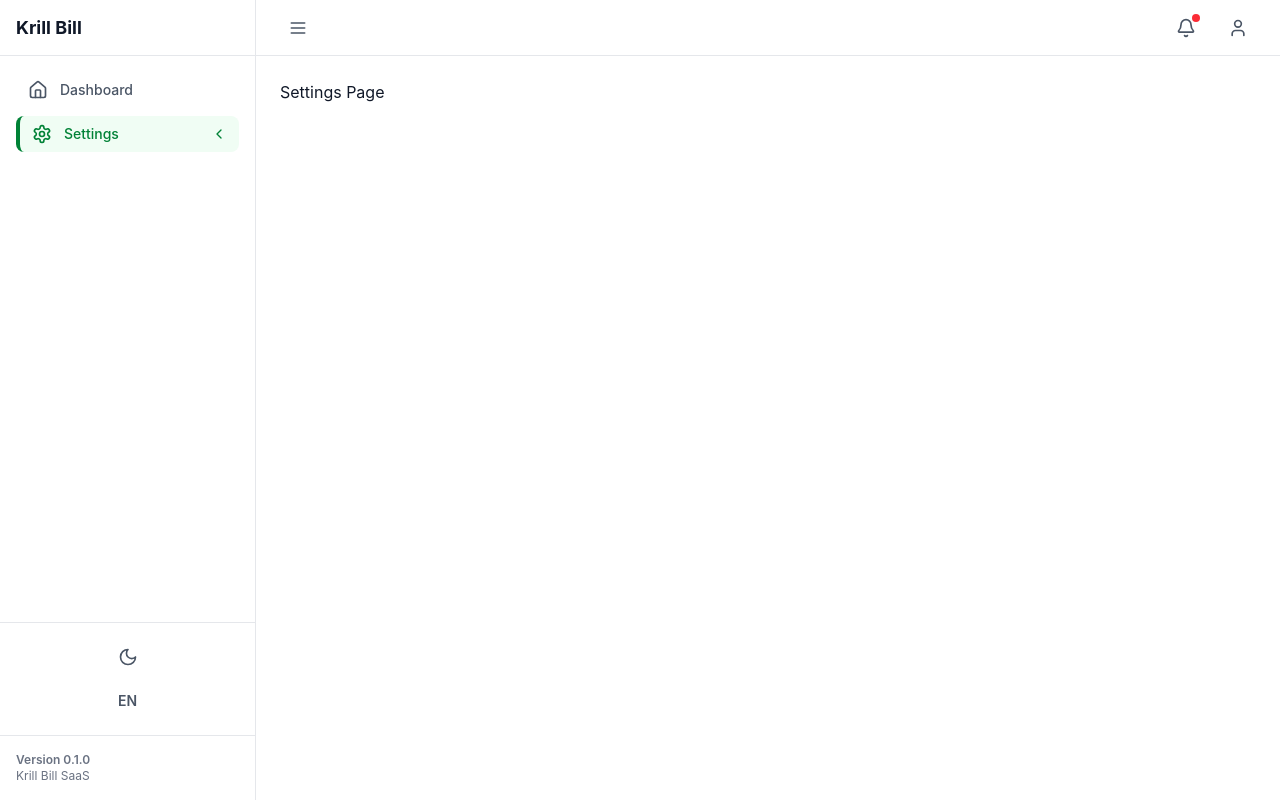
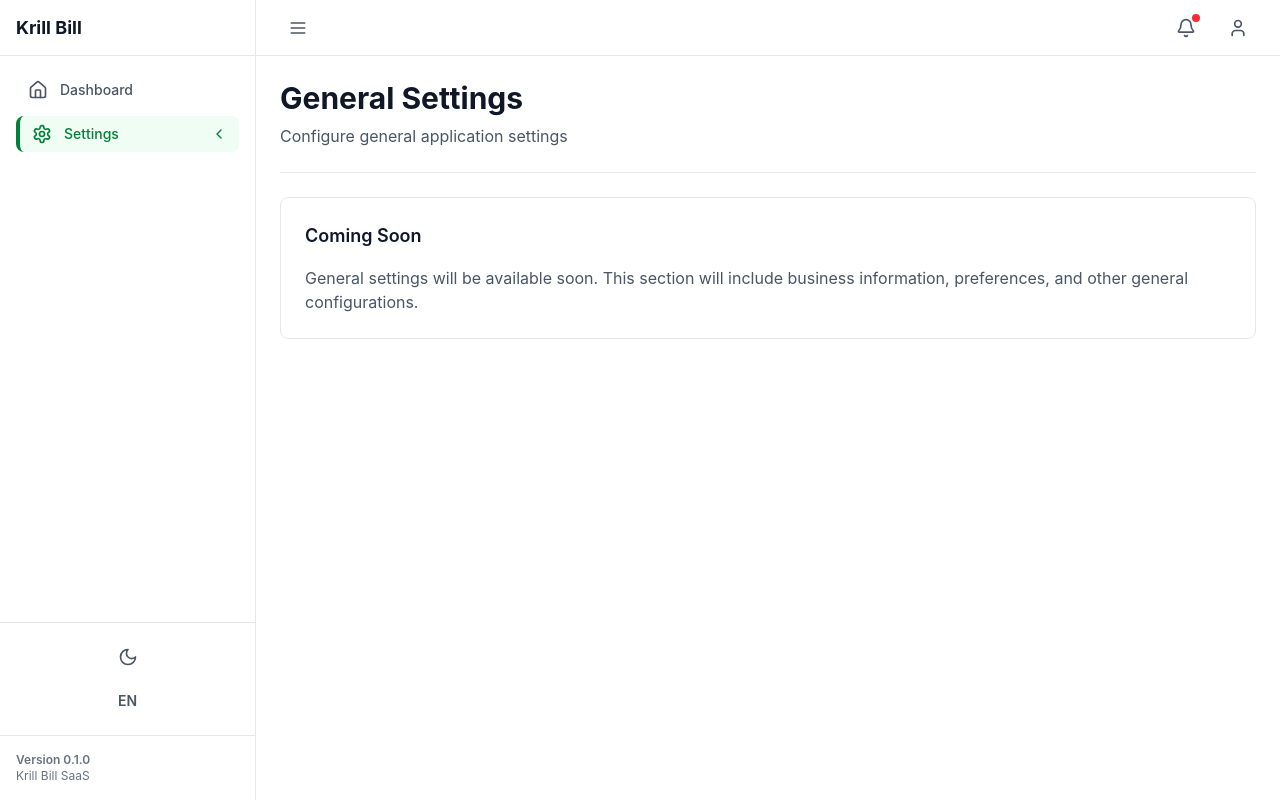
Before and after one commit to terrarium-labs/krill-bill, a React (Vite) app: page /admin/settings in a window 1280 px wide. Built offline with nearby package versions, Linux system fonts and the light colour scheme.

Commit message:
refactor: restructure app folder with pages directory (Dashboard, SettingsGeneral, SettingsSerialNumbers)

```diff
--- a/src/app/AppRoutes.tsx
+++ b/src/app/AppRoutes.tsx
@@ -1,5 +1,5 @@
 import { Routes, Route } from 'react-router';
-import Dashboard from './Dashboard';
+import Dashboard from './pages/Dashboard';
 import AdminRoutes from './admin/AdminRoutes';
 
 export default function AppRoutes() {
--- a/src/app/admin/AdminRoutes.tsx
+++ b/src/app/admin/AdminRoutes.tsx
@@ -1,11 +1,12 @@
 import { Routes, Route } from 'react-router';
-import SerialNumbersPage from './SerialNumbersPage';
+import SettingsSerialNumbers from '../pages/SettingsSerialNumbers';
+import SettingsGeneral from '../pages/SettingsGeneral';
 
 export default function AdminRoutes() {
   return (
     <Routes>
-      <Route path="serial-numbers" element={<SerialNumbersPage />} />
-      <Route path="settings" element={<div>Settings Page</div>} />
+      <Route path="serial-numbers" element={<SettingsSerialNumbers />} />
+      <Route path="settings" element={<SettingsGeneral />} />
     </Routes>
   );
 }
--- /dev/null
+++ b/src/app/pages/SettingsGeneral/index.tsx
@@ -0,0 +1,21 @@
+import PageHeader from '../../components/page-header';
+
+export default function SettingsGeneral() {
+  return (
+    <div className="space-y-6">
+      <PageHeader
+        title="General Settings"
+        description="Configure general application settings"
+      />
+
+      <div className="bg-white dark:bg-gray-900 rounded-lg border border-gray-200 dark:border-gray-700 p-6">
+        <h3 className="text-lg font-semibold text-gray-900 dark:text-white mb-4">
+          Coming Soon
+        </h3>
+        <p className="text-gray-600 dark:text-gray-400">
+          General settings will be available soon. This section will include business information, preferences, and other general configurations.
+        </p>
+      </div>
+    </div>
+  );
+}
```
Also changed, not shown: src/app/pages/SettingsSerialNumbers/index.tsx (renamed from src/app/admin/SerialNumbersPage.tsx, +5 -5 lines), src/app/pages/Dashboard/index.tsx (renamed from src/app/Dashboard.tsx).
